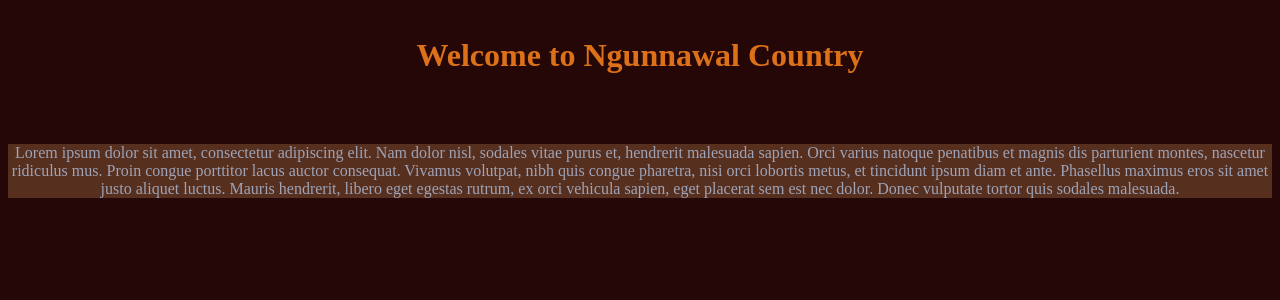
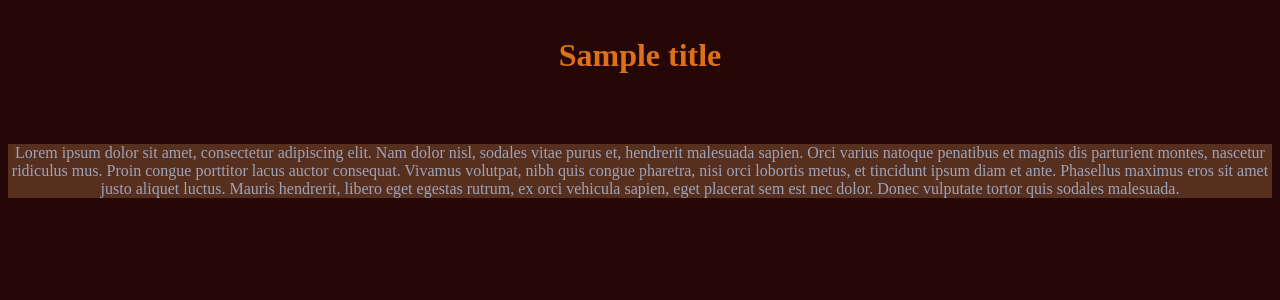
Before and after one commit to Cinnayanny/flaskProject, a Flask app: template templates/Templates.html in a window 1280 px wide. Shown: the part 233-533 px from the top of the page. Run offline with Flask 2, Linux system fonts and the light colour scheme; the template is opened without the code that fills it: most values are stand-ins (such as "Sample title", 1, 10 or a date in 2020).

Commit message:
Templates update

```diff
--- a/templates/Templates.html
+++ b/templates/Templates.html
@@ -2,8 +2,10 @@
 <html lang="en">
 <head>
     <meta charset="UTF-8">
-    <title>Ngunnawal Country Website</title>
+    <title>{{ title}}</title>
     <link rel="stylesheet" href="/static/Ngunnawal.css">
+    {% block pageStyle %}
+    {% endblock %}
 </head>
 <body>
 <!-- Navbar -->
@@ -21,7 +23,7 @@
 
 <div class="gridcon"> <!-- Overall -->
     <div class="full-width">
-        <h1>Welcome to Ngunnawal Country</h1>
+        <h1 style="...">{{ title }}</h1>
     </div>
     <div> <!-- Cell 1 -->
         {% block cellContent1 %} {% endblock %}
```
